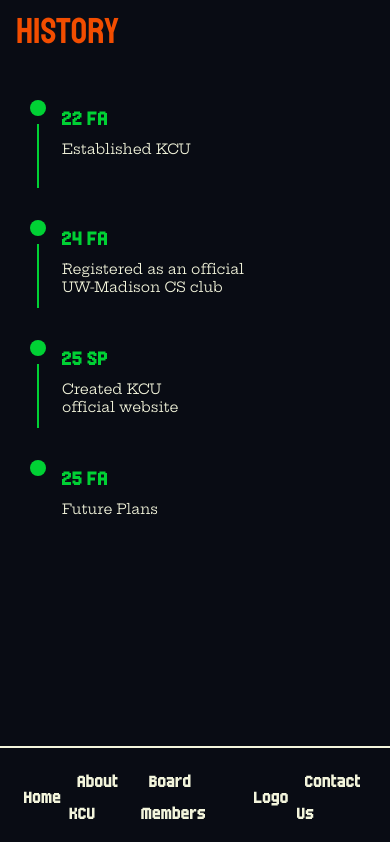
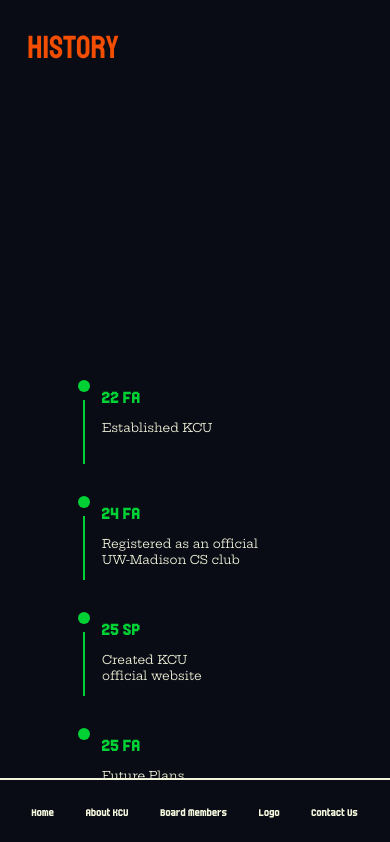
Before and after one commit to maieexx/KCU_Madison, a Next.js app in the folder kcu_madison_web/: page /aboutKCU/history in a window 390 px wide. Shown: the top 842 px of the page. Built offline with nearby package versions, Linux system fonts and the light colour scheme.

Commit message:
fix: screen responsive aboutCKU/History

```diff
--- a/kcu_madison_web/app/aboutKCU/boardMembers/page.tsx
+++ b/kcu_madison_web/app/aboutKCU/boardMembers/page.tsx
@@ -85,10 +85,10 @@ export default function BoardMembers() {
 
           {/* Bottom Row */}
           <div
-            className="grid grid-cols-2 md:grid-cols-4"
+            className="grid grid-cols-2 sm:grid-cols-4 lg:grid-cols-4"
             style={{
               gap: 'clamp(0.5rem, 5vw, 5rem)',
-              marginLeft: 'clamp(0rem, 6vw, 6rem)'
+              paddingLeft: 'clamp(0rem, 6vw, 7rem)'
             }}
           >
             {MEMBERS_BOTTOM.map(({ title }, idx) => (
--- a/kcu_madison_web/app/aboutKCU/contactUs/page.tsx
+++ b/kcu_madison_web/app/aboutKCU/contactUs/page.tsx
@@ -50,7 +50,7 @@ export default function ContactUs() {
       </section>
 
       {/* Desktop Navigation Section */}
-      <div className='hidden 2xl:block'>
+      <div className='page-navigation'>
         <div className='white-line absolute' style={{ right: 'clamp(100px, 20vw, 330px)' }}/>
         <nav className="absolute" style={{ right: 'clamp(20px, 5vw, 50px)', top: 'clamp(20px, 3vh, 30px)' }}>
           <ul className="font-decor text-right" style={{ fontSize: 'clamp(20px, 2vw, 35px)', rowGap: 'clamp(10px, 2vh, 20px)' }}>
--- a/kcu_madison_web/app/aboutKCU/history/page.tsx
+++ b/kcu_madison_web/app/aboutKCU/history/page.tsx
@@ -38,38 +38,65 @@ export default function History() {
     <div className="min-h-screen relative overflow-x-hidden">
 
       {/* Title Section */}
-      <div className="absolute top-4 left-4 md:top-[70px] md:left-[100px] z-10">
+      <div className="absolute z-10" style={{
+        top: 'clamp(16px, 4vh, 70px)',
+        left: 'clamp(16px, 7vw, 100px)'
+      }}>
         <h1
-          style={{ color: '#F24D00' }}
-          className="font-title text-4xl md:text-6xl lg:text-7xl xl:text-8xl 2xl:text-[100px]"
+          style={{
+            color: '#F24D00',
+            fontSize: 'clamp(32px, 8vw, 100px)'
+          }}
+          className="font-title"
         >
           History
         </h1>
       </div>
 
       {/* Main Content Section */}
-      <div className="px-[30px] sm:px-[50px] md:px-[120px] lg:px-[280px] pt-[100px] sm:pt-[100px] md:pt-[200px] lg:pt-[450px] pb-24 md:pb-64 lg:pb-[400px] xl:pb-[450px] flex justify-center">
+      <div className="flex justify-center" style={{
+        paddingLeft: 'clamp(30px, 20vw, 280px)',
+        paddingRight: 'clamp(30px, 20vw, 280px)',
+        paddingTop: 'clamp(100px, 45vh, 450px)',
+        paddingBottom: 'clamp(96px, 45vh, 450px)'
+      }}>
 
         {/* Timeline Container */}
         <div className="w-full max-w-5xl">
 
           {/* Mobile Timeline */}
-          <div className="lg:hidden space-y-8">
+          <div className="lg:hidden" style={{ gap: 'clamp(10px, 4vh, 15px)' }}>
             {HISTORY_EVENTS.map((event, idx) => (
-              <div key={event.year} className="flex items-start space-x-4">
+              <div key={event.year} className="flex items-start" style={{ gap: 'clamp(12px, 2vw, 16px)', marginBottom: 'clamp(24px, 4vh, 32px)' }}>
                 <div className="flex flex-col items-center">
-                  <div className="w-4 h-4 bg-[var(--neongreen)] rounded-full"></div>
+                  <div style={{
+                    width: 'clamp(12px, 2vw, 16px)',
+                    height: 'clamp(12px, 2vw, 16px)',
+                    backgroundColor: 'var(--neongreen)',
+                    borderRadius: '50%'
+                  }}></div>
                   {idx < HISTORY_EVENTS.length - 1 && (
-                    <div className="w-0.5 h-16 bg-[var(--neongreen)] mt-2"></div>
+                    <div style={{
+                      width: '2px',
+                      height: 'clamp(48px, 8vh, 64px)',
+                      backgroundColor: 'var(--neongreen)',
+                      marginTop: '8px'
+                    }}></div>
                   )}
                 </div>
                 <div className="flex-1">
-                  <div className="font-decor text-2xl md:text-3xl text-[var(--neongreen)] mb-2">
+                  <div className="font-decor text-[var(--neongreen)]" style={{
+                    fontSize: 'clamp(20px, 4vw, 24px)',
+                    marginBottom: '8px'
+                  }}>
                     {event.year}
                   </div>
                   <div
-                    className="font-body text-sm md:text-base text-[var(--foreground)] leading-tight whitespace-pre-line"
-                    style={{ fontSize: '14px', lineHeight: '18px' }}
+                    className="font-body text-[var(--foreground)] leading-tight whitespace-pre-line"
+                    style={{
+                      fontSize: 'clamp(12px, 2.5vw, 16px)',
+                      lineHeight: 'clamp(16px, 3vw, 20px)'
+                    }}
                   >
                     {event.title}
                   </div>
@@ -81,81 +108,151 @@ export default function History() {
           {/* Desktop Timeline */}
           <div className="hidden lg:block relative">
 
-            {/* Start Symbol */}
-            <div className="absolute left-0 top-1/2 transform  -translate-x-[65px] -translate-y-1/2 text-[var(--neongreen)] font-decor" style={{ fontSize: 'clamp(36px, calc(36px + (80 - 36) * ((100vw - 1024px) / (1280 - 1024))), 60px)' }}>
-              ǁ
-            </div>
-
-            {/* Main Timeline Line */}
-            <div className="relative mx-4 -translate-x-[70px] translate-y-2">
+            {/* Main Timeline Container */}
             <div
-                className="h-2 border-t-8 border-dashed border-[var(--neongreen)]"
+              className="relative"
               style={{
-                  marginTop: '1rem',
-                  width: 'clamp(510px, calc(510px + (880 - 510) * ((100vw - 1024px) / (1280 - 1024))), 880px)'
+                transform: 'translateX(-70px) translateY(10px)'
                 }}
             >
-              </div>
+              {/* Main Timeline Line */}
+              <div
+                className="border-t-8 border-dashed border-[var(--neongreen)] translate-y-[40px] translate-x-[10px]"
+                style={{width: 'clamp(510px, 60vw, 880px)' }}
+              ></div>
 
               {/* Timeline Events */}
               <div className="absolute inset-0 flex justify-between items-center">
 
-                {/* Event 1 - 22 FA */}
-                <div className="absolute transform -translate-y-[40px]" style={{ left: 'calc(5% - 130px)' }}>
-                  <div className="text-center mb-16">
+                {/* Start Symbol + First Event */}
+                <div
+                  className="absolute left-0 top-1/2 -translate-y-1/2 text-center"
+                  style={{ transform: 'translateX(-65px) translateY(-50%)' }}
+                >
+                  <div className="-mb-[5px]">
                     <div
                       className="font-body font-semibold text-[var(--foreground)] whitespace-pre-line mb-2"
                       style={{ fontSize: '16px', lineHeight: '20px' }}
                     >
                       Established KCU
                     </div>
-                    <div className="font-decor text-[var(--neongreen)]" style={{ fontSize: 'clamp(40px, calc(40px + (48 - 40) * ((100vw - 1024px) / (1280 - 1024))), 40px)' }}>22 FA</div>
+                    <div
+                      className="font-decor text-[var(--neongreen)]"
+                      style={{ fontSize: 'clamp(32px, 3.5vw, 40px)' }}
+                    >
+                      22 FA
+                    </div>
+                  </div>
+                  <div
+                    className="text-[var(--neongreen)] font-decor"
+                    style={{ fontSize: 'clamp(36px, 4vw, 60px)' }}
+                  >
+                    ǁ
                   </div>
                 </div>
 
                 {/* Event 2 - 24 FA */}
-                <div className="absolute transform -translate-x-1/2 -translate-y-[75px]" style={{ left: '50%' }}>
+                <div
+                  className="absolute"
+                  style={{
+                    left: 'calc(clamp(510px, 60vw, 880px) * 0.5)',
+                    top: '-120px',
+                    transform: 'translateX(-50%)'
+                  }}
+                >
                   <div className="text-center mt-12">
                     <div
                       className="font-body font-semibold text-[var(--foreground)] whitespace-pre-line"
-                      style={{ fontSize: '16px', lineHeight: '20px' }}
+                      style={{ fontSize: 'clamp(14px, 1.2vw, 16px)', lineHeight: '20px' }}
                     >
                       {`Registered as an official
               UW-Madison CS club`}
                     </div>
-                    <div className="font-decor text-[var(--neongreen)] translate-y-[10px]" style={{ fontSize: 'clamp(40px, calc(40px + (48 - 40) * ((100vw - 1024px) / (1280 - 1024))), 40px)' }}>24 FA</div>
-                    <div className="text-[var(--neongreen)] font-decor" style={{ fontSize: 'clamp(36px, calc(36px + (96 - 36) * ((100vw - 1024px) / (1280 - 1024))), 60px)' }}>◆</div>
+                    <div className="font-decor text-[var(--neongreen)] translate-y-[10px]" style={{ fontSize: 'clamp(32px, 3.5vw, 40px)' }}>
+                      24 FA
+                    </div>
+                    <div className="text-[var(--neongreen)] font-decor" style={{ fontSize: 'clamp(24px, 4.5vw, 60px)' }}>
+                      ◆
+                    </div>
                   </div>
                 </div>
 
                 {/* Event 3 - 25 SP */}
-                <div className="absolute transform -translate-x-1/2 -translate-y-[35px]" style={{ left: '70%' }}>
-                  <div className="text-center mb-16">
                 <div
-                      className="font-body font-semibold text-[var(--foreground)] whitespace-pre-line translate-y-[180px]"
-                      style={{ fontSize: '16px', lineHeight: '20px' }}
+                  className="absolute"
+                  style={{
+                    left: 'calc(clamp(510px, 60vw, 880px) * 0.75)',
+                    top: '5px',        // 부모 컨테이너 top 고정
+                    transform: 'translateX(-50%)',
+                    display: 'flex',
+                    flexDirection: 'column',
+                    alignItems: 'center', // 가로 중앙 정렬
+                  }}
+                >
+                  {/* ◆ Symbol on top */}
+                  <div
+                    className="text-[var(--neongreen)] font-decor mb-2"
+                    style={{ fontSize: 'clamp(24px, 4.5vw, 60px)' }}
+                  >
+                    ◆
+                  </div>
+
+                  {/* 25 SP */}
+                  <div
+                    className="font-decor text-[var(--neongreen)] mt-[-5px]"
+                    style={{ fontSize: 'clamp(24px, 4vw, 40px)' }}
+                  >
+                    25 SP
+                  </div>
+
+                  {/* Description */}
+                  <div
+                    className="font-body font-semibold text-[var(--foreground)] whitespace-pre-line text-center mt-3"
+                    style={{ fontSize: 'clamp(14px, 1.2vw, 16px)', lineHeight: '20px' }}
                   >
                     {`Created KCU
                 official website`}
                   </div>
-                    <div className="font-decor translate-y-[80px] text-[var(--neongreen)]" style={{ fontSize: 'clamp(40px, calc(40px + (48 - 40) * ((100vw - 1024px) / (1280 - 1024))), 40px)' }}>25 SP</div>
-                  </div>
-                  <div className="absolute top-16 left-1/2 transform -translate-x-1/2 text-[var(--neongreen)] font-decor" style={{ fontSize: 'clamp(36px, calc(36px + (96 - 36) * ((100vw - 1024px) / (1280 - 1024))), 60px)' }}>◆</div>
                 </div>
 
                 {/* Event 4 - 25 FA */}
-                <div className="absolute transform -translate-x-1 -translate-y-[55px]" style={{ left: '85%' }}>
-                  <div className="text-center mt-12">
-                    <div className="font-decor text-[var(--neongreen)] translate-y-[10px]" style={{ fontSize: 'clamp(40px, calc(40px + (48 - 40) * ((100vw - 1024px) / (1280 - 1024))), 40px)' }}>25 FA</div>
-                    <div className="text-[var(--neongreen)] font-decor" style={{ fontSize: 'clamp(18px, calc(18px + (96 - 18) * ((100vw - 1024px) / (1280 - 1024))), 60px)' }}>◆</div>
+                <div
+                  className="absolute"
+                  style={{
+                    left: 'calc(clamp(510px, 60vw, 880px) * 1)',
+                    top: '-35px',              // 라인 기준 고정
+                    transform: 'translateX(-50%)',
+                    height: '100px',           // 충분히 높이 확보
+                    display: 'flex',
+                    flexDirection: 'column',
+                    justifyContent: 'flex-start',
+                    alignItems: 'center',
+                  }}
+                >
+                  {/* 25 FA on one line */}
+                  <div
+                    className="font-decor text-[var(--neongreen)]"
+                    style={{ fontSize: 'clamp(24px, 4vw, 40px)', whiteSpace: 'nowrap' }}
+                  >
+                    25 FA
                   </div>
-                </div>
+                  {/* ◆ symbol */}
+                  <div
+                    className="text-[var(--neongreen)] font-decor mb-1"
+                    style={{ fontSize: 'clamp(24px, 4.5vw, 60px)' }}
+                  >
+                    ◆
                   </div>
                 </div>
 
                 {/* End Arrow */}
-            <div className="absolute right-0 top-2/3 transform -translate-x-[160px] -translate-y-1/2 text-[var(--neongreen)] font-decor" style={{ left: 'calc(100% - 30px)', fontSize: 'clamp(30px, 4vw, 60px)' }}>
+                <div
+                  className="absolute translate-y-[-2px] text-[var(--neongreen)] font-decor"
+                  style={{ left: 'calc(clamp(510px, 60vw, 880px) * 1.0)', top: '8px', fontSize: 'clamp(60px, 4vw, 60px)' }}
+                >
                   →
+                </div>
+              </div>
             </div>
           </div>
         </div>
@@ -181,23 +278,20 @@ official website`}
       </div>
 
       {/* Mobile Navigation */}
-      <nav
-        className="lg:hidden fixed bottom-0 left-0 right-0 bg-[var(--background)] border-t-2 border-[var(--foreground)] z-20"
-        style={{
+      <nav className="lg:hidden fixed bottom-0 left-0 right-0 bg-[var(--background)] border-t-2 border-[var(--foreground)] z-20" style={{
         padding: 'clamp(12px, 2vh, 16px)'
-        }}
-      >
-        <ul
-          className="flex justify-around items-center font-decor"
-          style={{
-            fontSize: 'clamp(20px, 4vw, 30px)'
-          }}
-        >
+      }}>
+        <ul className="flex justify-around items-center font-decor" style={{
+          fontSize: 'clamp(12px, 3vw, 16px)'
+        }}>
           {NAVIGATION_LINKS.map(({ href, label, mobileLabel }) => (
             <li key={href}>
               <Link
                 href={href}
-                className="hover:text-[var(--hover-orange)] transition-colors duration-200 px-2 py-1"
+                className="hover:text-[var(--hover-orange)] transition-colors duration-200"
+                style={{
+                  padding: 'clamp(4px, 1vw, 8px)'
+                }}
               >
                 {mobileLabel || label}
               </Link>
--- a/kcu_madison_web/app/aboutKCU/logo/page.tsx
+++ b/kcu_madison_web/app/aboutKCU/logo/page.tsx
@@ -141,7 +141,7 @@ export default function LogoPage() {
 
       {/* Desktop Navigation */}
       <div className="page-navigation">
-        <div className="white-line" />
+        <div className='white-line absolute' style={{ right: 'clamp(100px, 20vw, 330px)' }}/>
         <nav className="nav-orange">
           <ul>
             {NAVIGATION_LINKS.map(({ href, label }) => (
--- a/kcu_madison_web/app/globals.css
+++ b/kcu_madison_web/app/globals.css
@@ -26,7 +26,7 @@ img, video {
   }
 
   .input {
-    @apply w-full rounded-xl border border-gray-300 bg-background px-3 md:px-4 py-2 md:py-3 text-foreground placeholder-gray-500 focus:outline-none focus:ring-2 focus:ring-[var(--hover-blue)];
+    @apply w-full rounded-xl border border-gray-300 bg-[var(--background)] px-3 md:px-4 py-2 md:py-3 text-[var(--foreground)] placeholder-gray-500 focus:outline-none focus:ring-2 focus:ring-[var(--hover-blue)];
   }
 
   .side-nav {
@@ -52,7 +52,7 @@ img, video {
 
   /* Global Page Navigation Component */
   .page-navigation {
-    @apply hidden 2xl:block; /* Only show on 2xl screens (1536px+) */
+    @apply hidden lg:block;
   }
 
   .page-navigation .white-line {
@@ -75,26 +75,26 @@ img, video {
 
   /* Responsive navigation positioning */
   @media (min-width: 640px) {
-    .page-navigation .white-line { right: 20%; }
+    .page-navigation .white-line { right: 15%; }
     .page-navigation nav { right: 3%; }
   }
 
   @media (min-width: 768px) {
-    .page-navigation .white-line { right: 22%; }
+    .page-navigation .white-line { right: 18%; }
     .page-navigation nav { right: 3.3%; }
   }
 
   @media (min-width: 1024px) {
-    .page-navigation .white-line { right: 25%; }
+    .page-navigation .white-line { right: 19%; }
     .page-navigation nav { right: 3.75%; }
   }
 
-  @media (min-width: 1200px) {
-    .page-navigation .white-line { right: 20%; }
+  @media (min-width: 1280px) {
+    .page-navigation .white-line { right: 19%; }
     .page-navigation nav { right: 3%; }
   }
 
-  @media (min-width: 1280px) {
+  @media (min-width: 1536px) {
     .page-navigation .white-line { right: 20%; }
     .page-navigation nav { right: 3%; }
   }
@@ -297,39 +297,47 @@ body {
 
 .green-rectangle {
   @apply w-full border-2 border-[var(--neongreen)];
-  max-width: 100%;
-  min-height: 300px;
+  max-width: clamp(100%, 85vw, 900px);
+  min-height: clamp(300px, 40vh, 750px);
 }
 
 @media (min-width: 640px) {
   .green-rectangle {
-    max-width: 90%;
-    min-height: 350px;
+    max-width: clamp(90%, 80vw, 900px);
+    min-height: clamp(350px, 45vh, 750px);
   }
 }
 
 @media (min-width: 768px) {
   .green-rectangle {
-    max-width: 85%;
-    min-height: 600px;
+    max-width: 700px;
+    min-height: 500px;
   }
 }
 
 @media (min-width: 1024px) {
   .green-rectangle {
-    max-width: 1100px;
-    min-height: 600px;
-    border-width: 3px;
+    max-width: clamp(85%, 75vw, 700px);
+    min-height: clamp(450px, 50vh, 750px);
   }
 }
 
 @media (min-width: 1280px) {
   .green-rectangle {
-    max-width: 1150px;
-    height: 600px;
-    min-height: 600px;
+    max-width: clamp(850px, 60vw, 950px);
+    height: clamp(650px, 55vh, 750px);
+    min-height: clamp(500px, 55vh, 600px);
   }
 }
+
+@media (min-width: 1536px) {
+  .green-rectangle {
+    max-width: clamp(1100px, 65vw, 1200px);
+    height: clamp(600px, 60vh, 700px);
+    min-height: clamp(600px, 60vh, 700px);
+  }
+}
+
 
 .green-square {
   @apply w-20 h-20 md:w-24 md:h-24 lg:w-28 lg:h-28 xl:w-[130px] xl:h-[130px];
@@ -481,6 +489,7 @@ nav:not([class*="nav-"]) .nav-link {
 
 .auth-link:hover::after {
   @apply text-3xl md:text-4xl lg:text-5xl xl:text-[50px];
+  opacity: 1;
 }
 
 .star-link {
--- a/kcu_madison_web/app/page.tsx
+++ b/kcu_madison_web/app/page.tsx
@@ -78,7 +78,7 @@ export default function Home() {
             }} className="font-decor">☆★☆★☆★</p>
           </div>
           <div className="absolute z-10" style={{
-            top: 'clamp(150px, 20vh, 190px)',
+            top: 'clamp(190px, 20vh, 190px)',
             right: 'clamp(50px, 22vw, 140px)'
           }}>
             <p style={{
@@ -140,8 +140,8 @@ export default function Home() {
 
       {/* Start Button */}
       <div className="absolute text-center z-10" style={{
-        bottom: 'clamp(64px, 16vh, 200px)',
-        left: 'clamp(150px, 45vw, 700px)',
+        bottom: 'clamp(50px, 16vh, 200px)',
+        left: 'clamp(170px, 45vw, 700px)',
         transform: 'translateX(-50%)'
       }}>
         <p style={{
--- a/kcu_madison_web/app/projects/[semester]/page.tsx
+++ b/kcu_madison_web/app/projects/[semester]/page.tsx
@@ -160,7 +160,7 @@ export default async function SemesterPage({ params }: Props) {
                 className={`transition-colors duration-200 px-2 py-1 whitespace-nowrap ${
                   toSlug(sem) === toSlug(semester)
                     ? 'text-[var(--accent)]'
-                    : 'hover:text-[var(--hover-purple)]'
+                    : 'hover:text-[var(--purple)]'
                 }`}
                 style={{
                   '--hover-purple': COLORS.primary,
--- /dev/null
+++ b/kcu_madison_web/tailwind.config.js
@@ -0,0 +1,21 @@
+/** @type {import('tailwindcss').Config} */
+export default {
+  content: [
+    "./app/**/*.{js,ts,jsx,tsx}",
+    "./pages/**/*.{js,ts,jsx,tsx}",
+    "./components/**/*.{js,ts,jsx,tsx}",
+  ],
+  theme: {
+    extend: {
+      fontFamily: {
+        main: ['game_over', 'sans-serif'],
+        center: ['zerovelo', 'sans-serif'],
+        sub: ['sporty', 'sans-serif'],
+        title: ['bayon', 'sans-serif'],
+        body: ['hepta', 'sans-serif'],
+        presentation: ['blackHan', 'sans-serif']
+      },
+    },
+  },
+  plugins: [],
+}
```
Also changed, not shown: kcu_madison_web/app/aboutKCU/page.tsx (+5 -5 lines), kcu_madison_web/app/projects/[semester]/[projectId]/page.tsx (+0 -12 lines). Lines whose indentation alone changed are shown as unchanged.
